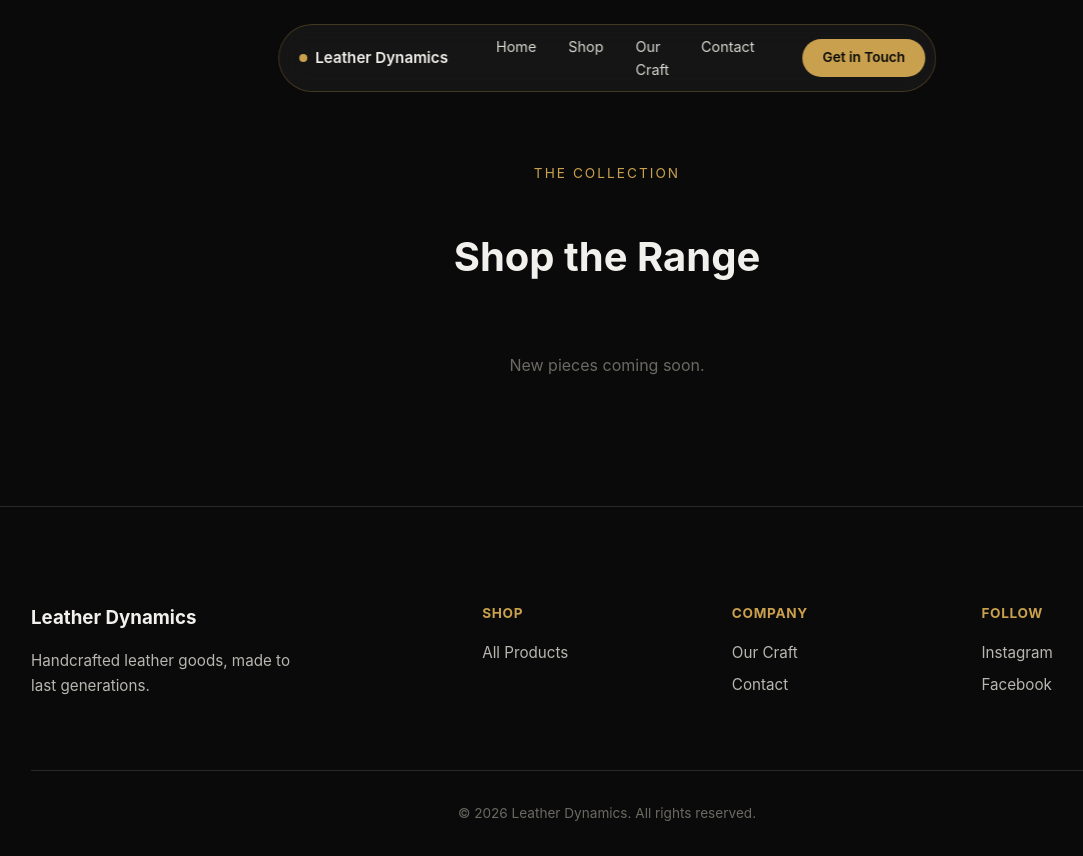
After one commit to ali-sher-makki/leather-dynamics, a Django app: page /shop/ in a window 1280 px wide. The commit adds this page. Shown: the whole page, without its empty margins (33-1116 px from the left). Run offline with Django 5.2, Linux system fonts and the light colour scheme; data that the repository does not hold is empty; some libraries are stand-ins or nearby versions.

Commit message:
Add multi-page shop catalog and product detail pages

```diff
--- a/shop/urls.py
+++ b/shop/urls.py
@@ -7,6 +7,8 @@ router.register("products", views.ProductViewSet, basename="product")
 
 urlpatterns = [
     path("", views.home, name="home"),
+    path("shop/", views.shop_list, name="shop-list"),
+    path("shop/<int:pk>/", views.product_detail, name="product-detail"),
     path("api/", include(router.urls)),
     path("api/contact/", views.ContactMessageCreateView.as_view(), name="contact-create"),
 ]
--- a/shop/views.py
+++ b/shop/views.py
@@ -1,10 +1,18 @@
-from django.shortcuts import render
+from django.shortcuts import render, get_object_or_404
 from rest_framework import viewsets, generics
 from .models import Product, ContactMessage
 from .serializers import ProductSerializer, ContactMessageSerializer
 
 def home(request):
     return render(request, "home.html")
+
+def shop_list(request):
+    products = Product.objects.all()
+    return render(request, "shop.html", {"products": products})
+
+def product_detail(request, pk):
+    product = get_object_or_404(Product, pk=pk)
+    return render(request, "product_detail.html", {"product": product})
 
 class ProductViewSet(viewsets.ReadOnlyModelViewSet):
     queryset = Product.objects.all()
--- a/static/css/style.css
+++ b/static/css/style.css
@@ -213,3 +213,25 @@ body {
 .form-status { text-align: center; font-size: 0.9rem; min-height: 1.2em; }
 .form-status.success { color: var(--color-accent); }
 .form-status.error { color: #d9534f; }
+
+.shop-viewall { text-align: center; margin-top: var(--space-6); }
+.shop-grid a.shop-card { text-decoration: none; color: inherit; display: block; }
+
+.shop-page { padding: 160px var(--space-6) var(--space-8); max-width: 1200px; margin: 0 auto; }
+.shop-page-header { text-align: center; margin-bottom: var(--space-6); }
+.shop-page-title { font-size: 2.5rem; margin-top: var(--space-2); }
+
+.product-detail { padding: 160px var(--space-6) var(--space-8); max-width: 1100px; margin: 0 auto; }
+.product-detail-grid { display: grid; grid-template-columns: 1fr 1fr; gap: var(--space-6); align-items: start; }
+.product-detail-image {
+  aspect-ratio: 4 / 5;
+  background: linear-gradient(160deg, #5a3d2b, #2e1e14);
+  border: 1px solid #2a2a2a;
+  border-radius: 8px;
+}
+.product-detail-name { font-size: 2.5rem; margin: var(--space-2) 0; }
+.product-detail-price { color: var(--color-accent); font-size: 1.3rem; margin-bottom: var(--space-3); }
+.product-detail-description { color: #b8b6b0; margin-bottom: var(--space-4); }
+@media (max-width: 800px) {
+  .product-detail-grid { grid-template-columns: 1fr; }
+}
--- a/templates/base.html
+++ b/templates/base.html
@@ -14,21 +14,44 @@
     Leather Dynamics
   </div>
   <div class="nav-links">
-    <a href="#">Home</a>
-    <a href="#">Shop</a>
-    <a href="#">Our Craft</a>
-    <a href="#contact">Contact</a>
+    <a href="{% url 'home' %}">Home</a>
+    <a href="{% url 'shop-list' %}">Shop</a>
+    <a href="{% url 'home' %}#our-craft">Our Craft</a>
+    <a href="{% url 'home' %}#contact">Contact</a>
   </div>
-  <a href="#contact" class="nav-cta">Get in Touch</a>
+  <a href="{% url 'home' %}#contact" class="nav-cta">Get in Touch</a>
 </nav>
 
 {% block content %}{% endblock %}
+
+<footer class="site-footer">
+  <div class="footer-inner">
+    <div class="footer-brand">
+      <h3>Leather Dynamics</h3>
+      <p>Handcrafted leather goods, made to last generations.</p>
+    </div>
+    <div class="footer-links">
+      <h4>Shop</h4>
+      <a href="{% url 'shop-list' %}">All Products</a>
+    </div>
+    <div class="footer-links">
+      <h4>Company</h4>
+      <a href="{% url 'home' %}#our-craft">Our Craft</a>
+      <a href="{% url 'home' %}#contact">Contact</a>
+    </div>
+    <div class="footer-links">
+      <h4>Follow</h4>
+      <a href="#">Instagram</a>
+      <a href="#">Facebook</a>
+    </div>
+  </div>
+  <p class="footer-bottom">&copy; 2026 Leather Dynamics. All rights reserved.</p>
+</footer>
 
 <script src="https://cdnjs.cloudflare.com/ajax/libs/gsap/3.12.5/gsap.min.js"></script>
 <script src="https://cdnjs.cloudflare.com/ajax/libs/gsap/3.12.5/ScrollTrigger.min.js"></script>
 <script src="https://unpkg.com/lenis@1.1.13/dist/lenis.min.js"></script>
 <script src='{% static "js/animations.js" %}'></script>
-<script src='{% static "js/shop.js" %}'></script>
-<script src='{% static "js/contact.js" %}'></script>
+{% block extra_js %}{% endblock %}
 </body>
 </html>
--- /dev/null
+++ b/templates/shop.html
@@ -0,0 +1,21 @@
+{% extends "base.html" %}
+{% load static %}
+{% block content %}
+<section class="shop-page">
+  <div class="shop-page-header">
+    <span class="eyebrow">The Collection</span>
+    <h1 class="shop-page-title">Shop the Range</h1>
+  </div>
+  <div class="shop-grid">
+    {% for product in products %}
+    <a href="{% url 'product-detail' product.id %}" class="shop-card">
+      <div class="shop-card-image" {% if product.image %}style="background-image:url('{{ product.image }}');background-size:cover;background-position:center;"{% endif %}></div>
+      <h3 class="shop-card-name">{{ product.name }}</h3>
+      <p class="shop-card-price">${{ product.price }}</p>
+    </a>
+    {% empty %}
+    <p class="shop-empty">New pieces coming soon.</p>
+    {% endfor %}
+  </div>
+</section>
+{% endblock %}
```
Also changed, not shown: templates/home.html (+9 -27 lines), templates/product_detail.html (added, +16 -0 lines).
